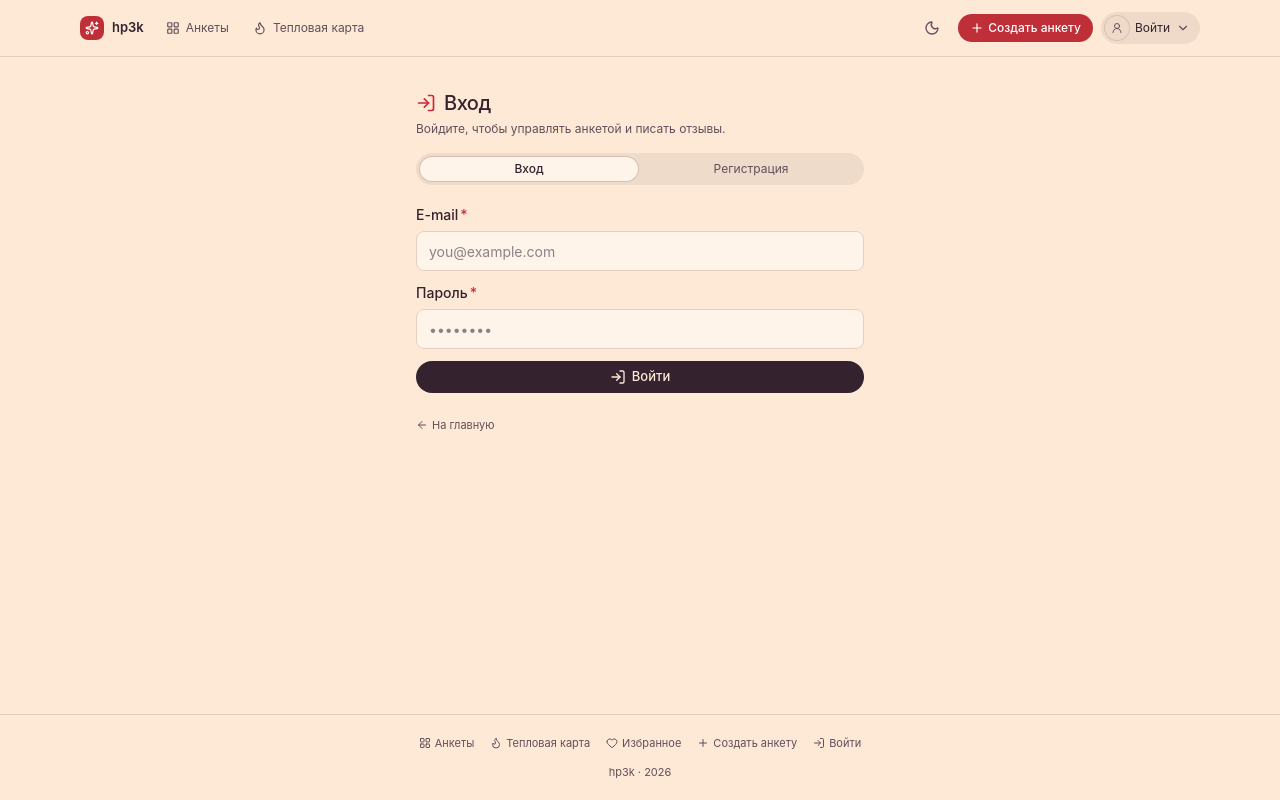
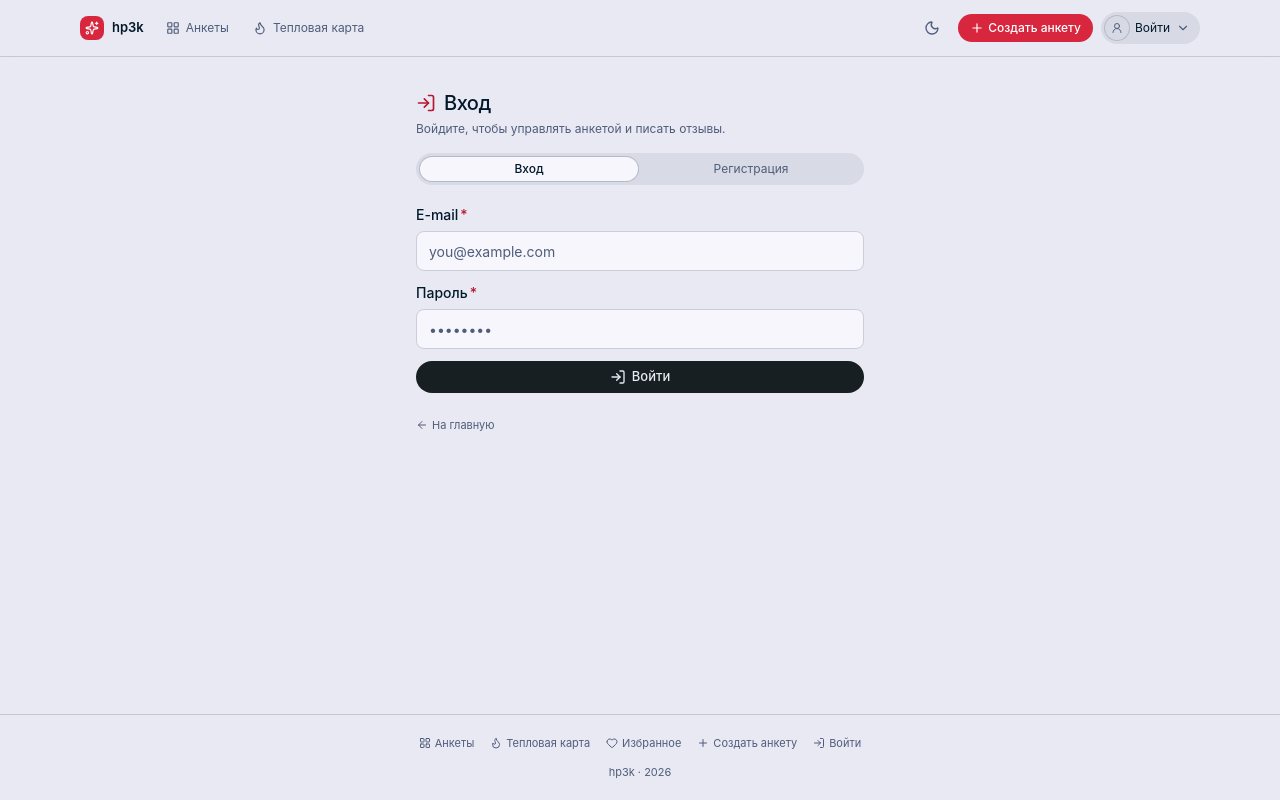
Before and after one commit to Gr44ce88/hp3000, a React (Vite) app: page /auth in a window 1280 px wide. Built offline with nearby package versions, Linux system fonts and the light colour scheme; no server answers.

Commit message:
Палитра владельца: ink/rose/smoke, контрастные плейсхолдеры, favicon

```diff
--- a/index.html
+++ b/index.html
@@ -4,7 +4,7 @@
     <meta charset="UTF-8" />
     <link rel="icon" type="image/svg+xml" href="/favicon.svg" />
     <meta name="viewport" content="width=device-width, initial-scale=1.0" />
-    <meta name="theme-color" content="#34222e" />
+    <meta name="theme-color" content="#02182b" />
     <meta
       name="description"
       content="hp3k — каталог анкет: поиск, карта, избранное и отзывы."
--- a/src/components/ui/Input.tsx
+++ b/src/components/ui/Input.tsx
@@ -11,7 +11,7 @@ export function Input({ className, invalid, ...rest }: InputProps) {
       aria-invalid={invalid || undefined}
       className={cn(
         'h-10 w-full rounded-md border bg-surface-elevated px-3 text-base text-content sm:text-sm',
-        'placeholder:text-content-muted/70',
+        'placeholder:text-content-muted',
         'transition-colors focus:border-brand-500 focus:outline-none',
         invalid ? 'border-danger' : 'border-line',
         className,
--- a/src/components/ui/Textarea.tsx
+++ b/src/components/ui/Textarea.tsx
@@ -11,7 +11,7 @@ export function Textarea({ className, invalid, ...rest }: TextareaProps) {
       aria-invalid={invalid || undefined}
       className={cn(
         'min-h-24 w-full rounded-md border bg-surface-elevated px-3 py-2 text-base text-content sm:text-sm',
-        'placeholder:text-content-muted/70',
+        'placeholder:text-content-muted',
         'transition-colors focus:border-brand-500 focus:outline-none',
         invalid ? 'border-danger' : 'border-line',
         className,
--- a/src/components/widgets/HookerCard.tsx
+++ b/src/components/widgets/HookerCard.tsx
@@ -73,7 +73,7 @@ export function HookerCard({
 
       {rating !== undefined && (
         <span className="absolute top-1.5 left-1.5 inline-flex h-5 items-center gap-1 rounded-full bg-black/45 px-1.5 text-[11px] font-medium text-white tabular-nums backdrop-blur">
-          <Star className="size-3 fill-peach text-peach" aria-hidden="true" />
+          <Star className="size-3 fill-rose text-rose" aria-hidden="true" />
           {rating.toFixed(1)}
           {reviewsCount !== undefined && (
             <span className="border-l border-white/30 pl-1.5 font-normal text-white/80 tabular-nums">
--- a/src/index.css
+++ b/src/index.css
@@ -13,23 +13,23 @@
   --radius-lg: 0.75rem;
   --radius-xl: 1rem;
 
-  --color-brand-50: oklch(0.97 0.02 22);
-  --color-brand-100: oklch(0.94 0.05 22);
-  --color-brand-200: oklch(0.88 0.1 22);
-  --color-brand-300: oklch(0.79 0.15 22);
-  --color-brand-400: oklch(0.7 0.18 22);
-  --color-brand-500: oklch(0.614 0.196 22.5);
-  --color-brand-600: oklch(0.54 0.19 22);
-  --color-brand-700: oklch(0.47 0.17 22);
-  --color-brand-800: oklch(0.39 0.14 22);
-  --color-brand-900: oklch(0.31 0.11 22);
+  --color-brand-50: oklch(0.97 0.02 21);
+  --color-brand-100: oklch(0.94 0.05 21);
+  --color-brand-200: oklch(0.88 0.1 21);
+  --color-brand-300: oklch(0.79 0.16 21);
+  --color-brand-400: oklch(0.69 0.2 21);
+  --color-brand-500: oklch(0.571 0.209 21.1);
+  --color-brand-600: oklch(0.5 0.19 21);
+  --color-brand-700: oklch(0.44 0.17 21);
+  --color-brand-800: oklch(0.37 0.14 21);
+  --color-brand-900: oklch(0.3 0.11 21);
 
-  --color-plum: #34222e;
-  --color-crimson: #e2424a;
-  --color-accent: #bf2f38;
-  --color-accent-hover: #a82830;
-  --color-peach: #f9bf8f;
-  --color-cream: #fee9d6;
+  --color-ink: #02182b;
+  --color-graphite: #232b2f;
+  --color-rose: #d7263d;
+  --color-smoke: #777da7;
+  --color-accent: #d7263d;
+  --color-accent-hover: #b81e32;
 
   --color-surface: var(--surface);
   --color-surface-elevated: var(--surface-elevated);
@@ -45,34 +45,34 @@
 }
 
 :root {
-  --surface: oklch(0.946 0.034 64.6);
-  --surface-elevated: oklch(0.975 0.02 64);
-  --accent-soft: oklch(0.846 0.092 60.7);
-  --content: oklch(0.279 0.034 339.6);
-  --content-muted: oklch(0.45 0.03 340);
-  --line: oklch(0.87 0.03 60);
-  --hairline: oklch(0.279 0.034 339.6 / 0.14);
-  --mat: oklch(0.915 0.035 62);
-  --chip: oklch(0.279 0.034 339.6 / 0.07);
-  --strong: oklch(0.279 0.034 339.6);
-  --danger: oklch(0.55 0.19 22.5);
-  --rating: oklch(0.72 0.15 55);
+  --surface: oklch(0.936 0.0135 281.6);
+  --surface-elevated: oklch(0.975 0.008 281);
+  --accent-soft: oklch(0.85 0.05 278);
+  --content: oklch(0.203 0.048 246.4);
+  --content-muted: oklch(0.48 0.05 265);
+  --line: oklch(0.85 0.018 278);
+  --hairline: oklch(0.203 0.048 246.4 / 0.16);
+  --mat: oklch(0.9 0.014 280);
+  --chip: oklch(0.203 0.048 246.4 / 0.07);
+  --strong: oklch(0.232 0.0134 229.5);
+  --danger: oklch(0.571 0.209 21.1);
+  --rating: oklch(0.571 0.209 21.1);
   color-scheme: light;
 }
 
 .dark {
-  --surface: oklch(0.279 0.034 339.6);
-  --surface-elevated: oklch(0.35 0.036 339);
-  --content: oklch(0.97 0.02 65);
-  --content-muted: oklch(0.83 0.04 62);
-  --line: oklch(0.55 0.03 340);
-  --hairline: oklch(0.946 0.034 64.6 / 0.2);
-  --mat: oklch(0.325 0.03 339);
-  --chip: oklch(0.946 0.034 64.6 / 0.12);
-  --strong: oklch(0.97 0.02 65);
-  --accent-soft: oklch(0.42 0.07 340);
-  --danger: oklch(0.72 0.19 22.5);
-  --rating: oklch(0.87 0.09 60.7);
+  --surface: oklch(0.203 0.048 246.4);
+  --surface-elevated: oklch(0.265 0.04 246);
+  --content: oklch(0.936 0.0135 281.6);
+  --content-muted: oklch(0.79 0.04 278);
+  --line: oklch(0.52 0.04 250);
+  --hairline: oklch(0.936 0.0135 281.6 / 0.18);
+  --mat: oklch(0.24 0.032 246);
+  --chip: oklch(0.936 0.0135 281.6 / 0.1);
+  --strong: oklch(0.936 0.0135 281.6);
+  --accent-soft: oklch(0.42 0.06 250);
+  --danger: oklch(0.68 0.19 21);
+  --rating: oklch(0.68 0.19 21);
   color-scheme: dark;
 }
 
```
Also changed, not shown: public/favicon.svg.
